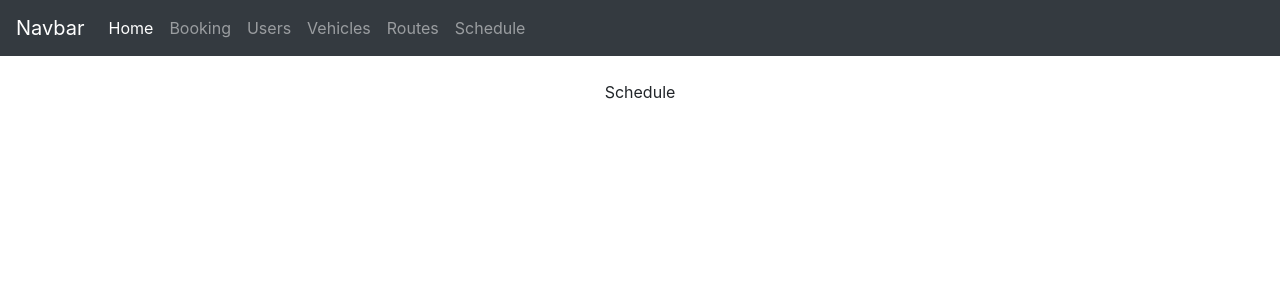
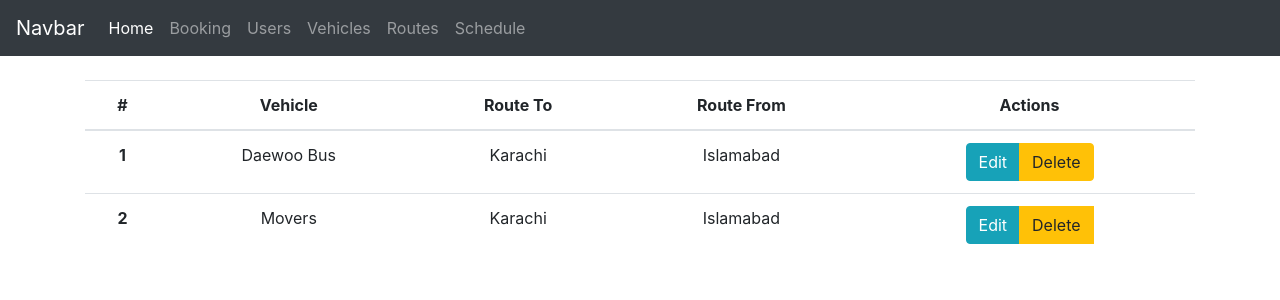
Before and after one commit to anisiqbal/bus-booking-app-react, a React (Create React App) app: page /schedule in a window 1280 px wide. Shown: the top 300 px of the page. Built offline with nearby package versions, Linux system fonts and the light colour scheme.

Commit message:
bus booking update

```diff
--- a/src/components/Routes.js
+++ b/src/components/Routes.js
@@ -1,8 +1,51 @@
 import React from 'react';
+import Modal from '../shared/Modal';
 
 function Routes() {
   return (
-      <div>Routes</div>
+    <table className="table">
+    <thead>
+      <tr>
+        <th scope="col">#</th>
+        <th scope="col">Route To</th>
+        <th scope="col">Route From</th>
+        <th scope="col">Actions</th>
+
+
+      </tr>
+    </thead>
+    <tbody>
+      <tr>
+        <th scope="row">1</th>
+
+        <td>Karachi</td>
+        <td>Islamabad</td>
+
+
+        <td>
+          <div className="btn-group" role="group" aria-label="Basic example">
+            <button type="button" className="btn btn-info" data-toggle="modal" data-target="#exampleModal">Edit</button>
+            <button type="button" className="btn btn-warning">Delete</button>
+          </div>
+        </td>
+      </tr>
+      <tr>
+        <th scope="row">2</th>
+        <td>Karachi</td>
+        <td>Islamabad</td>
+
+        <td>
+          <div className="btn-group" role="group" aria-label="Basic example">
+            <button type="button" className="btn btn-info">Edit</button>
+            <button type="button" className="btn btn-warning">Delete</button>
+
+            <Modal/>
+
+          </div>
+        </td>
+      </tr>
+    </tbody>
+  </table>
     );
 }
 
--- a/src/components/Schedule.js
+++ b/src/components/Schedule.js
@@ -1,8 +1,53 @@
 import React from 'react';
+import Modal from '../shared/Modal';
 
 function Schedule() {
   return (
-      <div>Schedule</div>
+    <table className="table">
+    <thead>
+      <tr>
+        <th scope="col">#</th>
+        <th scope="col">Vehicle</th>
+        <th scope="col">Route To</th>
+        <th scope="col">Route From</th>
+        <th scope="col">Actions</th>
+
+
+      </tr>
+    </thead>
+    <tbody>
+      <tr>
+        <th scope="row">1</th>
+        <td>Daewoo Bus </td>
+        <td>Karachi</td>
+        <td>Islamabad</td>
+
+
+        <td>
+          <div className="btn-group" role="group" aria-label="Basic example">
+            <button type="button" className="btn btn-info" data-toggle="modal" data-target="#exampleModal">Edit</button>
+            <button type="button" className="btn btn-warning">Delete</button>
+          </div>
+        </td>
+      </tr>
+      <tr>
+        <th scope="row">2</th>
+        <td>Movers</td>
+        <td>Karachi</td>
+        <td>Islamabad</td>
+
+        <td>
+          <div className="btn-group" role="group" aria-label="Basic example">
+            <button type="button" className="btn btn-info">Edit</button>
+            <button type="button" className="btn btn-warning">Delete</button>
+
+          <Modal/>
+
+          </div>
+        </td>
+      </tr>
+    </tbody>
+  </table>
     );
 }
 
--- a/src/components/Users.js
+++ b/src/components/Users.js
@@ -1,9 +1,67 @@
 import React from 'react';
+import Modal from '../shared/Modal';
 
 function Users() {
+
+  const addModal = {
+    action: "add",
+    name: "Add"
+  }
+
+  const updateModal = {
+    action: "update",
+    name: "Update"
+  }
+
   return (
-      <div>Users</div>
-    );
+    <div>
+      <h2 className="text-left pb-2">
+        All Users
+
+        <a href="#" className="btn btn-primary float-right" data-toggle="modal" data-target="#exampleModal">Add User</a>
+      </h2>
+
+      <table className="table">
+      <thead>
+        <tr>
+          <th scope="col">#</th>
+          <th scope="col">Name</th>
+          <th scope="col">Phone No.</th>
+          <th scope="col">Actions</th>
+        </tr>
+      </thead>
+      <tbody>
+        <tr>
+          <th scope="row">1</th>
+          <td>Muhammad Awais</td>
+          <td>+923312737076</td>
+          <td>
+            <div className="btn-group" role="group" aria-label="Basic example">
+              <button type="button" className="btn btn-info" data-toggle="modal" data-target="#exampleModal">Edit</button>
+              <button type="button" className="btn btn-warning">Delete</button>
+            </div>
+          </td>
+        </tr>
+        <tr>
+          <th scope="row">2</th>
+          <td>Muhammad Anis</td>
+          <td>+923312737076</td>
+          <td>
+            <div className="btn-group" role="group" aria-label="Basic example">
+              <button type="button" className="btn btn-info">Edit</button>
+              <button type="button" className="btn btn-warning">Delete</button>
+            </div>
+          </td>
+        </tr>
+      </tbody>
+    </table>
+
+    <Modal data={addModal} />
+    <Modal data={updateModal} />
+
+    </div>
+
+  );
 }
 
 export default Users;
--- a/src/components/Vehicles.js
+++ b/src/components/Vehicles.js
@@ -1,8 +1,55 @@
 import React from 'react';
+import Modal from '../shared/Modal';
 
 function Vehicles() {
   return (
-      <div>Vehicles</div>
+
+
+    <table className="table">
+    <thead>
+      <tr>
+        <th scope="col">#</th>
+        <th scope="col">Vehicle No.</th>
+        <th scope="col">Driver Name</th>
+        <th scope="col">Actions</th>
+
+
+      </tr>
+    </thead>
+    <tbody>
+      <tr>
+        <th scope="row">1</th>
+
+        <td>KXM-459</td>
+        <td>Shakir Khan</td>
+
+
+        <td>
+          <div className="btn-group" role="group" aria-label="Basic example">
+            <button type="button" className="btn btn-info" data-toggle="modal" data-target="#exampleModal">Edit</button>
+            <button type="button" className="btn btn-warning">Delete</button>
+          </div>
+        </td>
+      </tr>
+      <tr>
+        <th scope="row">2</th>
+        <td>KEW-532</td>
+        <td>Shayan Khan</td>
+
+        <td>
+          <div className="btn-group" role="group" aria-label="Basic example">
+            <button type="button" className="btn btn-info">Edit</button>
+            <button type="button" className="btn btn-warning">Delete</button>
+
+
+
+          <Modal/>
+
+          </div>
+        </td>
+      </tr>
+    </tbody>
+  </table>
     );
 }
 
```
